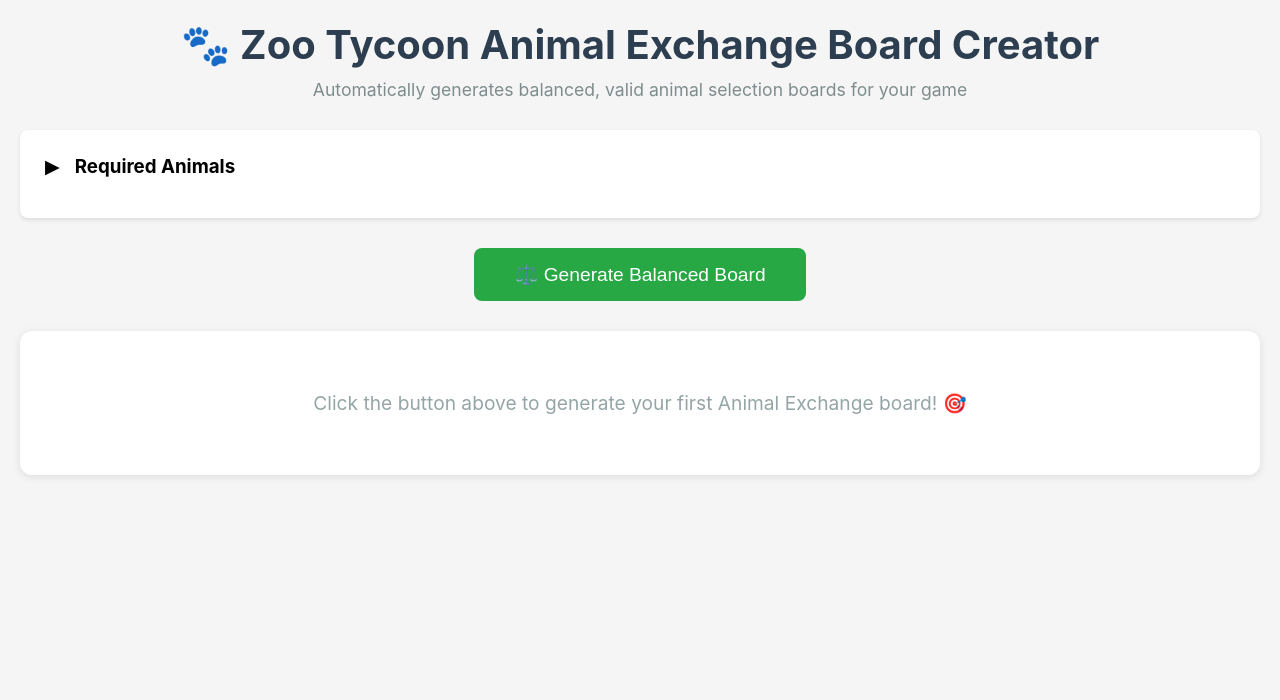
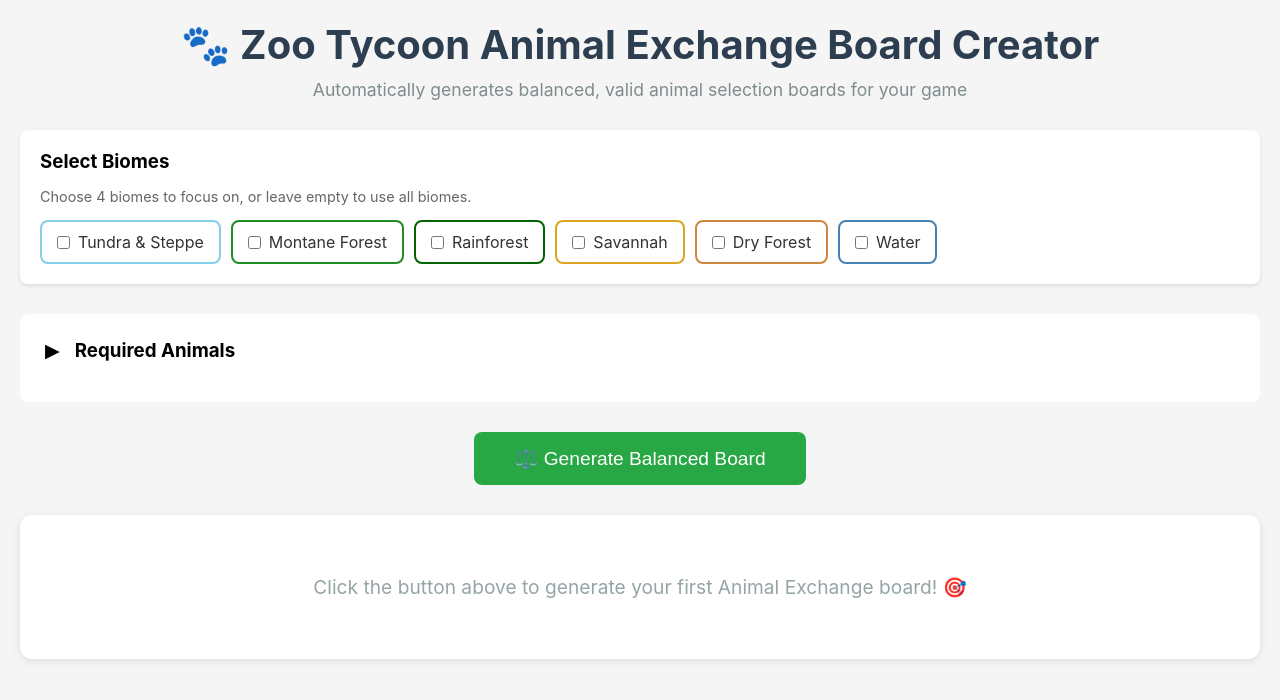
Before and after one commit to Dracoptera/Zoo-Tycoon-Helper, a React (Vite) app: page / in a window 1280 px wide. Shown: the top 700 px of the page. Built offline with nearby package versions, Linux system fonts and the light colour scheme.

Commit message:
improve biome selector

```diff
--- a/src/App.tsx
+++ b/src/App.tsx
@@ -5,6 +5,8 @@
 import type { CoSpecies } from './co-species'
 import { type SelectedBoard, validateBoard } from './utils/validation'
 import { generateBoard } from './utils/boardGenerator'
+import { biomes } from './constants'
+import type { Biome } from './constants'
 
 // Biome colors
 const biomeColors: Record<string, string> = {
@@ -57,6 +59,7 @@
   const [isGenerating, setIsGenerating] = useState(false)
   const [requiredAnimalIds, setRequiredAnimalIds] = useState<string[]>([])
   const [isFilterExpanded, setIsFilterExpanded] = useState(false)
+  const [selectedBiomes, setSelectedBiomes] = useState<Biome[]>([])
 
   const handleGenerateBalancedBoard = () => {
     setIsGenerating(true)
@@ -66,14 +69,17 @@
       const newBoard = generateBoard(allAnimals, allCoSpecies, {
         seed: Date.now(),
         strict: true,
-        requiredAnimals: requiredAnimalIds
+        requiredAnimals: requiredAnimalIds,
+        selectedBiomes: selectedBiomes.length > 0 ? selectedBiomes : undefined
       })
       if (newBoard) {
         setBoard(newBoard)
-        const validation = validateBoard(newBoard)
+        // Pass available co-species to validation so it knows which biomes have co-species
+        const validation = validateBoard(newBoard, allCoSpecies)
         setValidationResult(validation)
       } else {
-        alert('Could not generate a balanced board after 2000 attempts. Try again or the board may be too restrictive.')
+        const maxAttempts = selectedBiomes.length > 0 && selectedBiomes.length < 6 ? 20000 : 2000
+        alert(`Could not generate a balanced board after ${maxAttempts} attempts. Try selecting exactly 4 biomes, more biomes, or fewer required animals.`)
       }
       setIsGenerating(false)
     }, 100)
@@ -114,6 +120,63 @@
       </header>
 
       <div style={{ marginBottom: '30px', padding: '20px', background: 'white', borderRadius: '8px', boxShadow: '0 2px 4px rgba(0,0,0,0.1)' }}>
+        <h3 style={{ marginTop: 0, marginBottom: '15px' }}>Select Biomes</h3>
+        <p style={{ fontSize: '0.9rem', color: '#666', marginBottom: '15px' }}>
+          Choose 4 biomes to focus on, or leave empty to use all biomes.
+        </p>
+        <div style={{ display: 'flex', flexWrap: 'wrap', gap: '10px' }}>
+          {Object.values(biomes).map(biome => (
+            <label
+              key={biome}
+              style={{
+                display: 'flex',
+                alignItems: 'center',
+                padding: '10px 15px',
+                border: `2px solid ${biomeColors[biome]}`,
+                borderRadius: '8px',
+                cursor: 'pointer',
+                backgroundColor: selectedBiomes.includes(biome as Biome) ? biomeColors[biome] : 'transparent',
+                color: selectedBiomes.includes(biome as Biome) ? '#fff' : '#333',
+                opacity: selectedBiomes.length >= 4 && !selectedBiomes.includes(biome as Biome) ? 0.3 : 1
+              }}
+            >
+              <input
+                type="checkbox"
+                checked={selectedBiomes.includes(biome as Biome)}
+                onChange={() => {
+                  if (selectedBiomes.includes(biome as Biome)) {
+                    setSelectedBiomes(selectedBiomes.filter(b => b !== biome))
+                  } else if (selectedBiomes.length < 4) {
+                    setSelectedBiomes([...selectedBiomes, biome as Biome])
+                  }
+                }}
+                disabled={selectedBiomes.length >= 4 && !selectedBiomes.includes(biome as Biome)}
+                style={{ marginRight: '8px' }}
+              />
+              {biome}
+            </label>
+          ))}
+        </div>
+        {selectedBiomes.length > 0 && (
+          <div style={{ marginTop: '15px' }}>
+            <button
+              onClick={() => setSelectedBiomes([])}
+              style={{
+                background: '#dc3545',
+                color: 'white',
+                border: 'none',
+                padding: '8px 15px',
+                borderRadius: '4px',
+                cursor: 'pointer'
+              }}
+            >
+              Clear Selection
+            </button>
+          </div>
+        )}
+      </div>
+
+      <div style={{ marginBottom: '30px', padding: '20px', background: 'white', borderRadius: '8px', boxShadow: '0 2px渡航4px rgba(0,0,0,0.1)' }}>
         <div style={{ display: 'flex', justifyContent: 'space-between', alignItems: 'center', marginBottom: '15px' }}>
           <div style={{ display: 'flex', alignItems: 'center', gap: '10px' }}>
             <button
@@ -170,10 +233,17 @@
         <button
           className="primary"
           onClick={handleGenerateBalancedBoard}
-          disabled={isGenerating}
-          style={{ fontSize: '1.2rem', padding: '15px 40px', background: '#28a745' }}
+          disabled={isGenerating || (selectedBiomes.length > 0 && selectedBiomes.length !== 4)}
+          style={{
+            fontSize: '1.2rem',
+            padding: '15px 40px',
+            background: (selectedBiomes.length > 0 && selectedBiomes.length !== 4) ? '#ccc' : '#28a745',
+            cursor: (selectedBiomes.length > 0 && selectedBiomes.length !== 4) ? 'not-allowed' : 'pointer'
+          }}
         >
-          {isGenerating ? 'Generating...' : '⚖️ Generate Balanced Board'}
+          {isGenerating ? 'Generating...' :
+           (selectedBiomes.length > 0 && selectedBiomes.length !== 4) ? `Please select exactly 4 biomes (${selectedBiomes.length}/4)` :
+           '⚖️ Generate Balanced Board'}
         </button>
       </div>
 
@@ -301,8 +371,22 @@
           <p style={{ color: '#95a5a6', textAlign: 'center' }}>No co-species generated</p>
         ) : (
           <>
-            {groupAnimalsByBiome(coSpecies, biomeAssignments).map(([biome, biomeSpecies]) => (
-              <div key={biome} style={{ marginBottom: '20px' }}>
+{(() => {
+  const bySize = new Map<number, Map<string, CoSpecies[]>>()
+  coSpecies.forEach(s => {
+    const biomes = Array.isArray(s.biome) ? s.biome : [s.biome]
+    const assignedBiome = biomeAssignments?.get(s.id) || biomes[0]
+    if (!bySize.has(s.size)) bySize.set(s.size, new Map())
+    const biomeMap = bySize.get(s.size)!
+    if (!biomeMap.has(assignedBiome)) biomeMap.set(assignedBiome, [])
+    biomeMap.get(assignedBiome)!.push(s)
+  })
+  return Array.from(bySize.entries()).sort((a, b) => a[0] - b[0]).flatMap(([size, biomeMap]) => [
+    <h3 key={`header-${size}`} style={{ fontSize: '1.1rem', color: '#2c3e50', margin: '15px 0', marginBottom: '15px' }}>
+      {size} Tile{size > 1 ? 's' : ''} ({Array.from(biomeMap.values()).flat().length})
+    </h3>,
+    ...Array.from(biomeMap.entries()).map(([biome, biomeSpecies], idx) => ((
+              <div key={`${size}-${biome}-${idx}`} style={{ marginBottom: '20px' }}>
                 <BiomeChip biome={biome} />
                 <div style={{
                   display: 'grid',
@@ -315,14 +399,16 @@
                       <div>
                         <div style={{ fontWeight: 'bold', marginBottom: '4px' }}>{species.name}</div>
                         <div style={{ fontSize: '0.8rem', color: '#7f8c8d' }}>
-                          {species.size} tile{species.size > 1 ? 's' : ''}
+                          {Array.isArray(species.category) ? species.category.join(', ') : species.category}
                         </div>
                       </div>
                     </div>
                   ))}
                 </div>
               </div>
-            ))}
+            )))
+  ])
+})().map((el, idx) => el)}
           </>
         )}
       </div>
--- a/src/utils/boardGenerator.ts
+++ b/src/utils/boardGenerator.ts
@@ -9,6 +9,7 @@
   seed?: number
   strict?: boolean  // If true, ensures no warnings (balanced board)
   requiredAnimals?: string[]  // IDs of animals that must be included
+  selectedBiomes?: Biome[]  // Focus on these biomes only
 }
 
 // Simple random number generator from seed
@@ -62,7 +63,9 @@
 ): SelectedBoard | null {
   const { seed, strict = false } = options
   const random = seed !== undefined ? seededRandom(seed) : Math.random
-  const maxAttempts = strict ? 2000 : 300  // More attempts with relaxed constraints
+  // Increase attempts when biomes are restricted (fewer than all 6 biomes)
+  const biomeRestricted = options.selectedBiomes && options.selectedBiomes.length > 0 && options.selectedBiomes.length < 6
+  const maxAttempts = strict ? (biomeRestricted ? 20000 : 2000) : 300
 
   for (let attempt = 0; attempt < maxAttempts; attempt++) {
     const board: SelectedBoard = {
@@ -90,10 +93,27 @@
       }
     }
 
+    // Filter by selected biomes if specified
+    let filteredAnimals = allAnimals
+    if (options.selectedBiomes && options.selectedBiomes.length > 0) {
+      filteredAnimals = allAnimals.filter(animal => {
+        const animalBiomes = Array.isArray(animal.biome) ? animal.biome : [animal.biome]
+        return animalBiomes.some(biome => options.selectedBiomes!.includes(biome))
+      })
+    }
+
+    let filteredCoSpecies = allCoSpecies
+    if (options.selectedBiomes && options.selectedBiomes.length > 0) {
+      filteredCoSpecies = allCoSpecies.filter(species => {
+        const speciesBiomes = Array.isArray(species.biome) ? species.biome : [species.biome]
+        return speciesBiomes.some(biome => options.selectedBiomes!.includes(biome))
+      })
+    }
+
     // Don't pre-select biomes - let them naturally emerge from selection
-    let availableLevel1 = allAnimals.filter(a => a.level === 1)
-    let availableLevel2 = allAnimals.filter(a => a.level === 2)
-    let availableLevel3 = allAnimals.filter(a => a.level === 3)
+    let availableLevel1 = filteredAnimals.filter(a => a.level === 1)
+    let availableLevel2 = filteredAnimals.filter(a => a.level === 2)
+    let availableLevel3 = filteredAnimals.filter(a => a.level === 3)
 
     // Remove already-selected required animals from available pool
     if (options.requiredAnimals && options.requiredAnimals.length > 0) {
@@ -150,7 +170,7 @@
     })
 
     // Add co-species: at least 1 per biome that has animals (can be small or large)
-    const shuffledCoSpecies = shuffle(allCoSpecies, random)
+    const shuffledCoSpecies = shuffle(filteredCoSpecies, random)
     const coSpeciesByBiome = new Map<string, number>()
 
     // First pass: add at least 1 co-species to each biome that has animals
@@ -212,8 +232,25 @@
     const biomeCounts = new Map<string, number>()
     const level1ByBiome = new Map<string, number>()
 
+    // Get valid biomes for assignment (only selected ones, if any)
+    const validBiomes = options.selectedBiomes && options.selectedBiomes.length > 0
+      ? options.selectedBiomes
+      : null
+
     selectedAnimals.forEach(animal => {
-      const biomes = Array.isArray(animal.biome) ? animal.biome : [animal.biome]
+      let biomes = Array.isArray(animal.biome) ? animal.biome : [animal.biome]
+
+      // Filter to only selected biomes if restrictions apply
+      if (validBiomes) {
+        biomes = biomes.filter(b => validBiomes.includes(b))
+      }
+
+      if (biomes.length === 0) {
+        // This shouldn't happen if filtering worked correctly
+        console.warn(`Animal ${animal.id} has no valid biomes`)
+        return
+      }
+
       let assignedBiome = biomes[0]
 
       // Simple assignment: prefer biomes that need more animals
@@ -232,6 +269,25 @@
       }
     })
 
+    // Also assign biomes to co-species
+    board.coSpecies.forEach(coSpecies => {
+      let biomes = Array.isArray(coSpecies.biome) ? coSpecies.biome : [coSpecies.biome]
+
+      // Filter to only selected biomes if restrictions apply
+      if (validBiomes) {
+        biomes = biomes.filter(b => validBiomes.includes(b))
+      }
+
+      if (biomes.length === 0) {
+        console.warn(`Co-species ${coSpecies.id} has no valid biomes`)
+        return
+      }
+
+      // Assign to first valid biome (co-species distribution is less critical)
+      const assignedBiome = biomes[0]
+      biomeAssignments.set(coSpecies.id, assignedBiome)
+    })
+
     // Check if any viable biome (3+ species) is missing Level I
     let hasViableWithoutLevel1 = false
     biomeCounts.forEach((count, biome) => {
@@ -248,15 +304,17 @@
     // Store biome assignments in board
     board.biomeAssignments = biomeAssignments
 
-    // Validate the board
-    const validation = validateBoard(board)
+    // Validate the board - pass available co-species when biomes are restricted
+    const validation = validateBoard(board, biomeRestricted ? filteredCoSpecies : undefined)
     if (validation.valid) {
       // Separate critical and non-critical warnings
-      const criticalWarnings = validation.warnings.filter(w =>
-        w.includes('needs at least 3 to be viable') ||  // Biome viability
-        w.includes('no co-species') ||  // Missing co-species
-        w.includes('locked behind popularity')  // Popularity locks
-      )
+      // When biomes are restricted, "viability" warnings are expected - ignore them
+      const criticalWarnings = validation.warnings.filter(w => {
+        if (biomeRestricted && w.includes('needs at least 3 to be viable')) {
+          return false // Not critical when biomes are restricted
+        }
+        return w.includes('no co-species') || w.includes('locked behind popularity')
+      })
 
       // Accept board if no critical warnings, or after 1000 attempts even with some critical warnings
       if (criticalWarnings.length === 0 || (attempt > 1000 && criticalWarnings.length <= 2)) {
```
Also changed, not shown: src/utils/validation.ts (+23 -4 lines).
